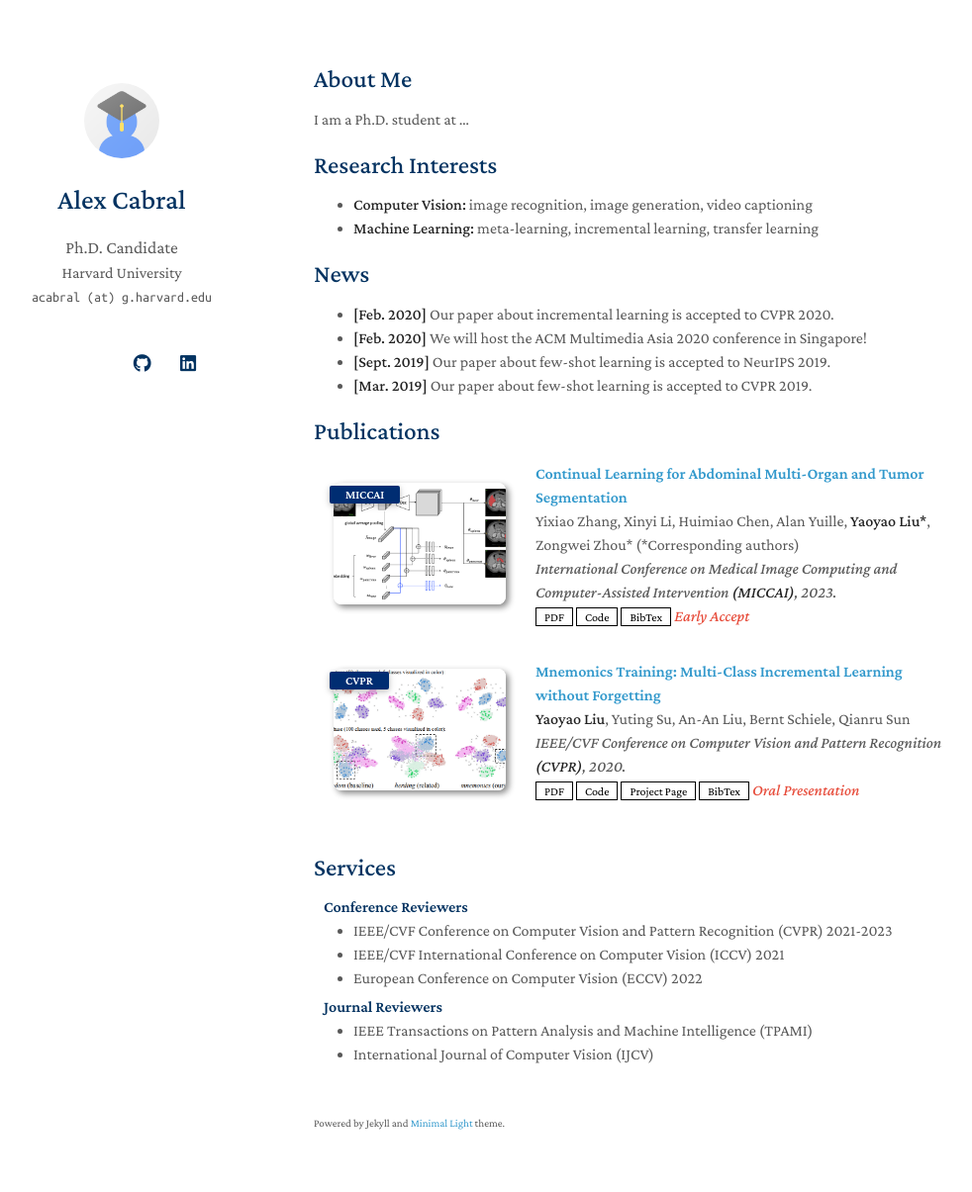
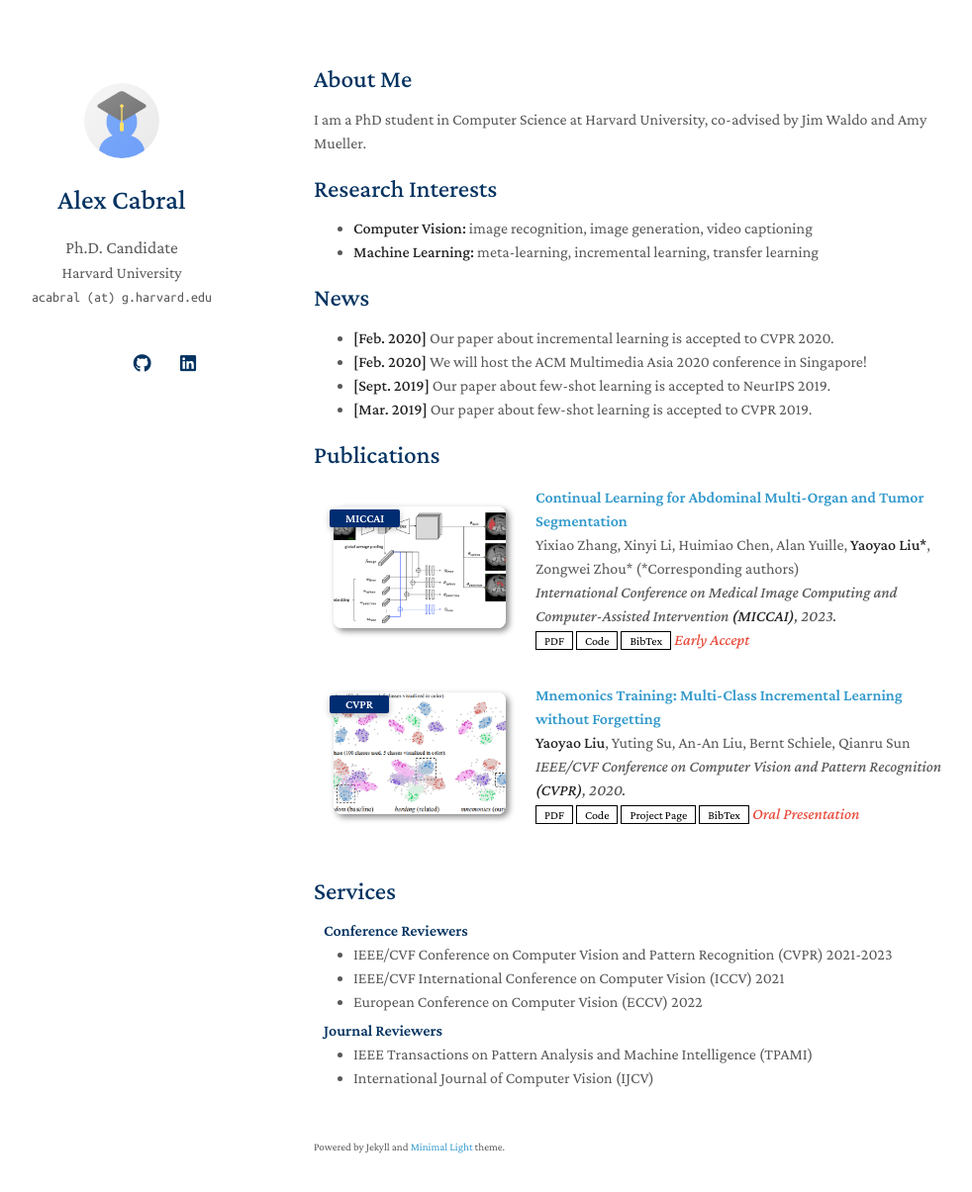
Before and after one commit to a-cabral/a-cabral.github.io, a Jekyll site: the page built from index.md, in a window 1280 px wide and 1240 px high. Shown: the top 1205 px of the window at 99% size, without its empty margins (153-1135 px from the left). Built offline with Jekyll 4.4.1, drawn with Linux system fonts in a browser that asks for light colours; nearby versions of some CDN libraries; a style sheet for code colours, icons or effects is not loaded; our own code applies the rules of GitHub Pages for plain Markdown files.

Commit message:
Update index.md

```diff
--- a/index.md
+++ b/index.md
@@ -4,7 +4,7 @@ layout: homepage
 
 ## About Me
 
-I am a Ph.D. student at ...
+I am a PhD student in Computer Science at Harvard University, co-advised by Jim Waldo and Amy Mueller.
 
 ## Research Interests
 
```
